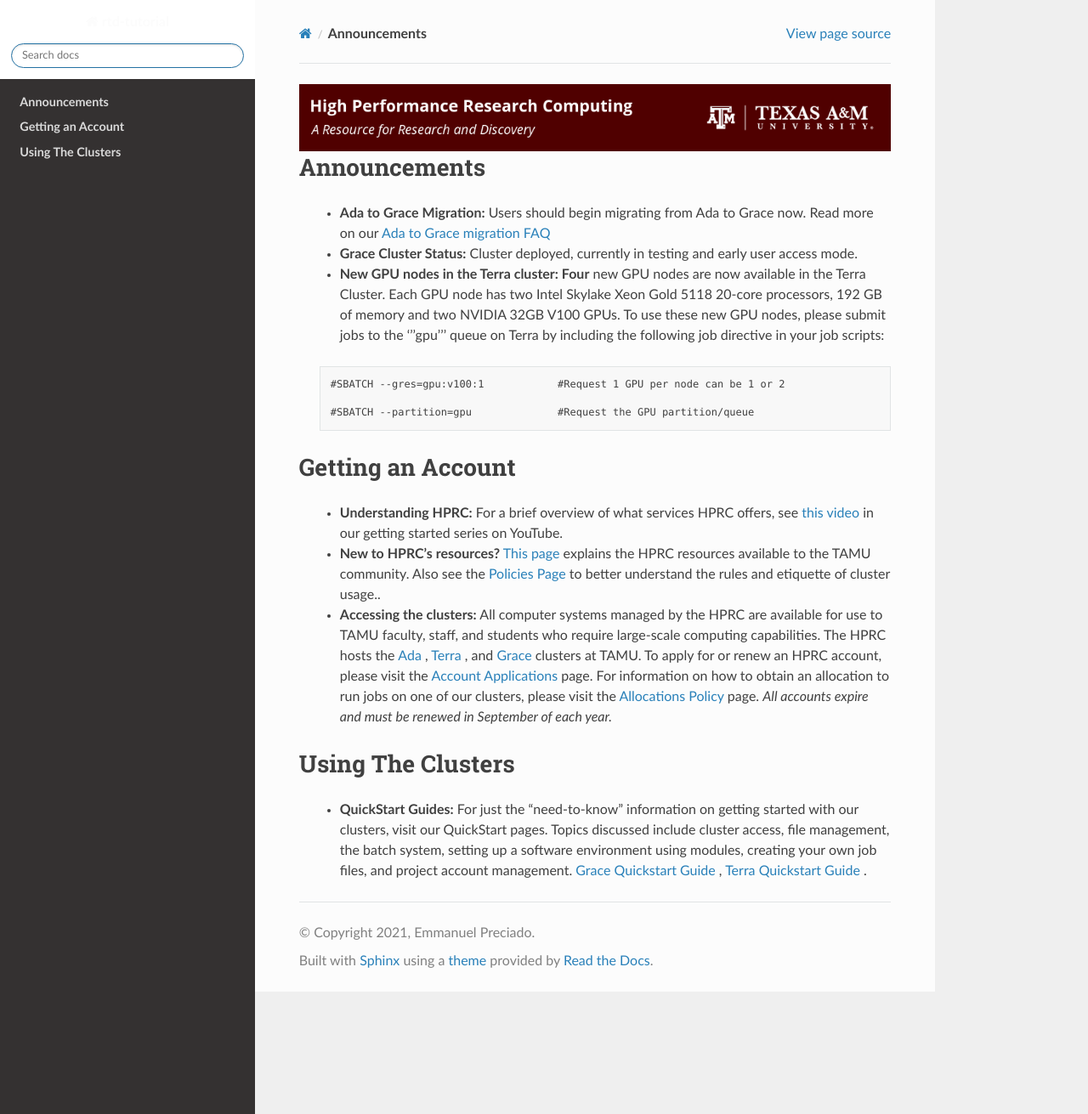
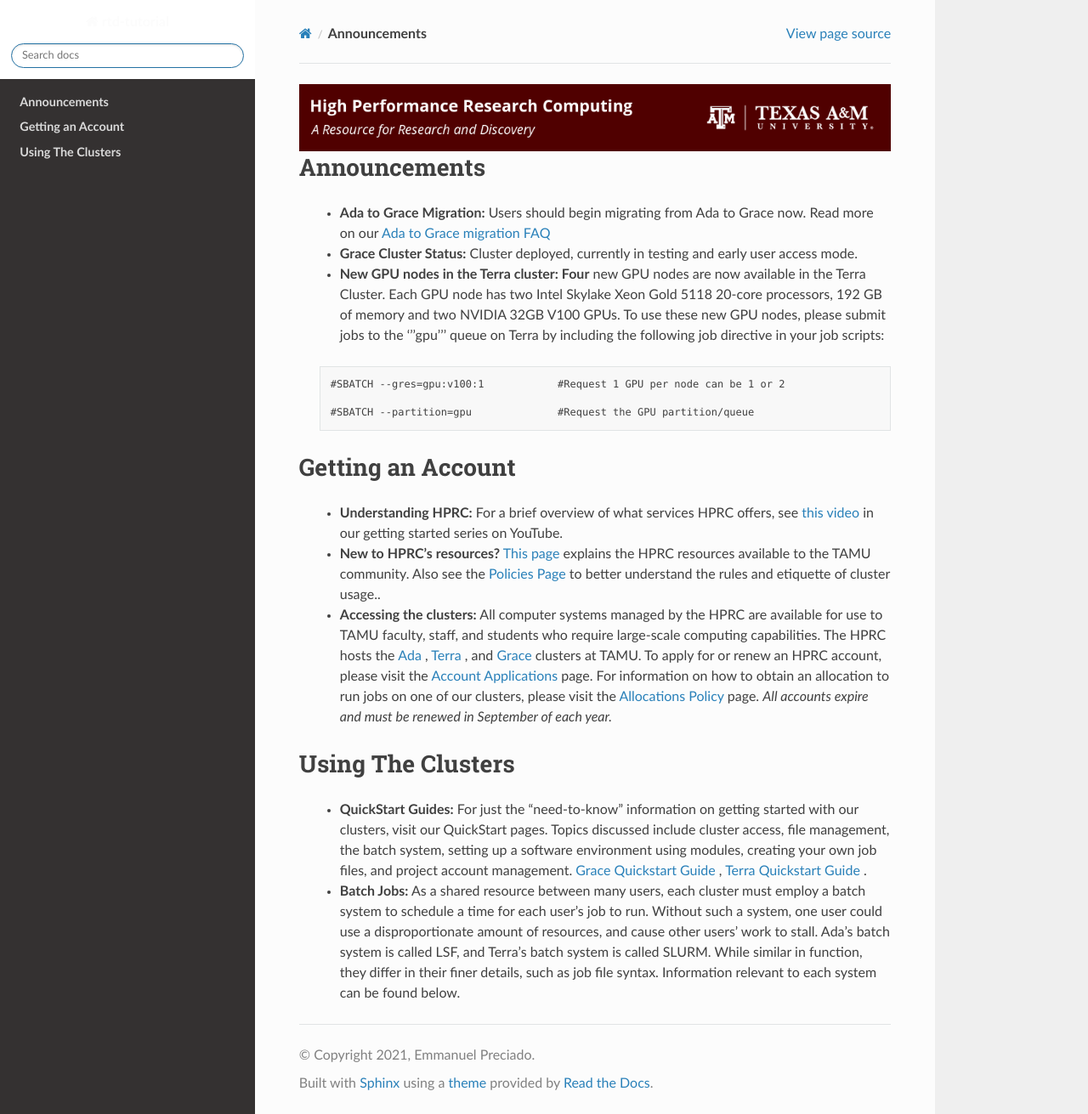
Before and after one commit to EmmanuelDej/rtd-tutorial, a Sphinx documentation site: the page built from docs/index.rst, in a window 1280 px wide and 1311 px high. Shown: the whole window at 85% size. Built offline with Sphinx 7.4.7 and the Read the Docs theme 2.0.0, drawn with Linux system fonts in a browser that asks for light colours.

Commit message:
Update index.rst

```diff
--- a/docs/index.rst
+++ b/docs/index.rst
@@ -38,3 +38,5 @@
 **Using The Clusters**
 ================
    * **QuickStart Guides:** For just the "need-to-know" information on getting started with our clusters, visit our QuickStart pages. Topics discussed include cluster access, file management, the batch system, setting up a software environment using modules, creating your own job files, and project account management. `Grace Quickstart Guide <https://hprc.tamu.edu/wiki/Grace:QuickStart>`_ , `Terra Quickstart Guide <https://hprc.tamu.edu/wiki/Terra:QuickStart>`_ .
+
+   * **Batch Jobs:** As a shared resource between many users, each cluster must employ a batch system to schedule a time for each user's job to run. Without such a system, one user could use a disproportionate amount of resources, and cause other users' work to stall. Ada's batch system is called LSF, and Terra's batch system is called SLURM. While similar in function, they differ in their finer details, such as job file syntax. Information relevant to each system can be found below.
```
